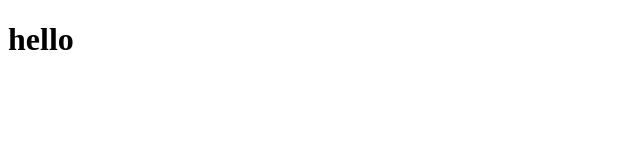
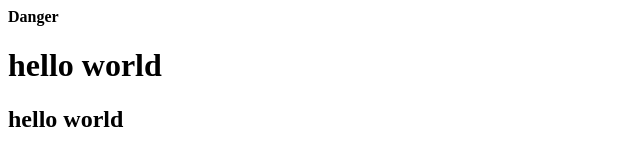
Before and after one commit to BobbyDenBezemer/trial_project, a plain HTML site: page index.html in a window 1280 px wide. Shown: the whole page, without its empty margins (0-640 px from the left). Drawn offline with Linux system fonts and the light colour scheme.

Commit message:
Hello Hello

```diff
--- a/index.html
+++ b/index.html
@@ -8,7 +8,11 @@
 </head>
 <body>
     <div>
-        <h1>hello</h1>
+        <strong>Danger
+        </strong>
+        <h1>hello world
+        </h1>
+        <h2>hello world</h2>
     </div>
 </body>
 </html>
```
